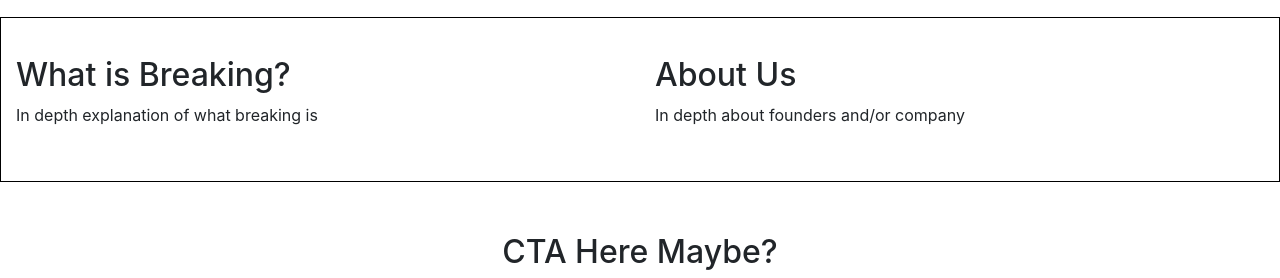
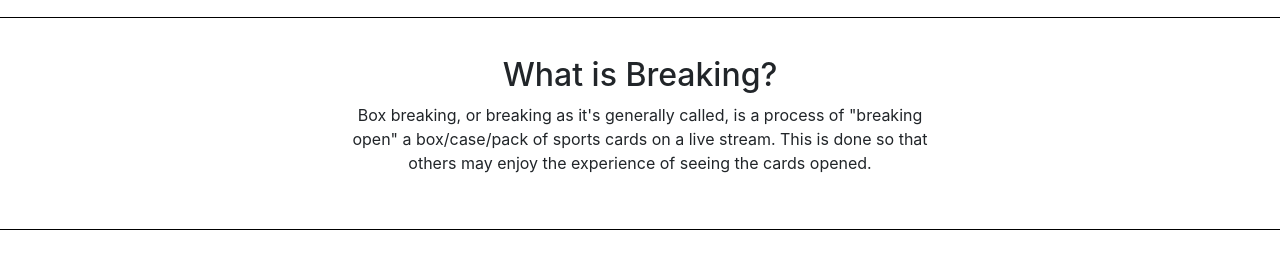
Before and after one commit to JS-goose/long-state-breaks, a website: page index.html in a window 1280 px wide. Shown: the part 1482-1760 px from the top of the page. Drawn offline with nearby package versions, Linux system fonts and the light colour scheme.

Commit message:
centered break section and added placeholder text

```diff
--- a/css/styles.css
+++ b/css/styles.css
@@ -103,7 +103,9 @@ Content*
 }
 .inDepth {
   padding: 3%;
-  border: 1px solid black;
+  border-top: 1px solid black;
+  border-bottom: 1px solid black;
+  text-align: center;
 }
 .ctaSection {
   padding: 2%;
--- a/index.html
+++ b/index.html
@@ -137,15 +137,16 @@
 
         <section class="explanation">
             <div class="container-fluid inDepth">
-                <div class="row inDepth_aboutus">
-                    <div class="col-md-6">
+                <div class="row justify-content-md-center inDepth_aboutus">
+                    <div class="col-md-12">
                         <h2>What is Breaking?</h2>
-                        <p>In depth explanation of what breaking is</p>
+                        <!-- <p>In depth explanation of what breaking is</p> -->
                     </div>
 
                     <div class="col-md-6">
-                        <h2>About Us</h2>
-                        <p>In depth about founders and/or company</p>
+                        <p>Box breaking, or breaking as it's generally called, is a process of "breaking open" a box/case/pack
+                            of sports cards on a live stream. This is done so that others may enjoy the experience of seeing
+                            the cards opened.</p>
                     </div>
                 </div>
             </div>
```
